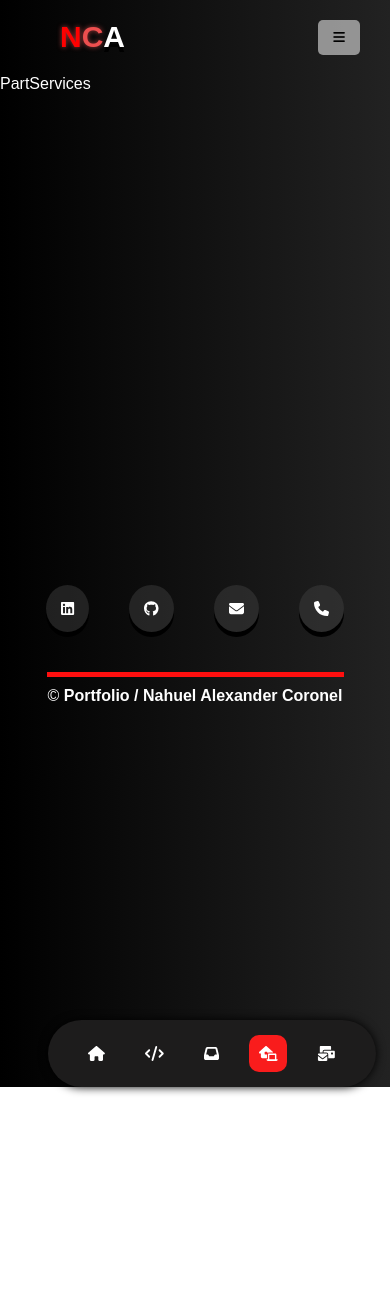
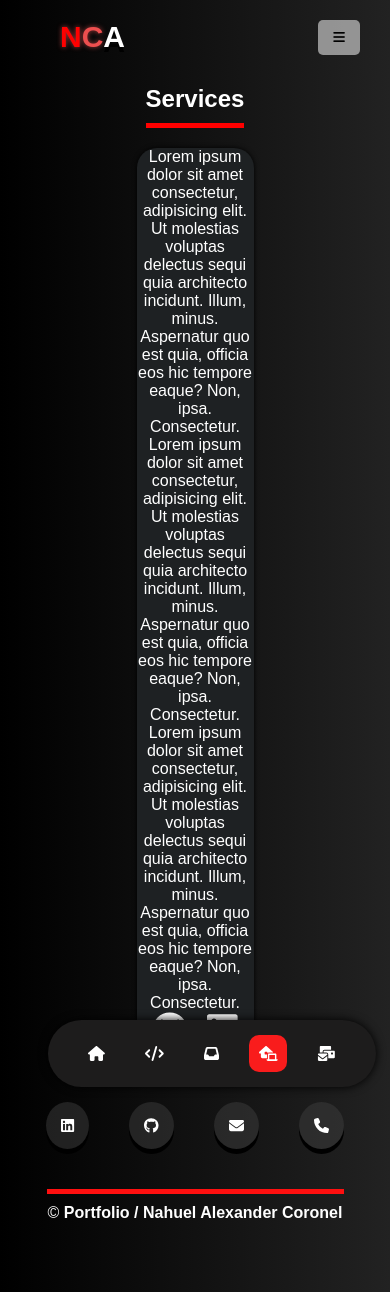
Before and after one commit to Nahuxc/Portfolio-NCA, a React (Vite) app: page /Services in a window 390 px wide. Before the commit the page ends 1087 px from the top, so only its background shows below. Built offline with nearby package versions, Linux system fonts and the light colour scheme.

Commit message:
updateResponsive

```diff
--- a/src/AppResponsive.css
+++ b/src/AppResponsive.css
@@ -8,7 +8,6 @@
 
     }
     .interfaz-nav .box-interfaz .active{
-
         box-shadow: none;
         font-family: sans-serif;
 
@@ -90,4 +89,27 @@
         width: 90%;
     }
 
+
+    .not-found-box .not-found .error{
+        font-size: 60px;
+    }
+
+
+    .not-found-box .not-found span{
+        font-size: 40px;
+    }
+
+    .not-found-box .error span{
+        font-size: 60px;
+    }
+
+    .not-found h2{
+        font-size: 15px;
+    }
+
+    .btn-back{
+        width: 100%;
+        font-size: 15px;
+    }
+
 }
--- a/src/Router/Routers.jsx
+++ b/src/Router/Routers.jsx
@@ -1,5 +1,5 @@
 import React from 'react'
-import {Routes, Route, BrowserRouter, NavLink, Navigate} from "react-router-dom"
+import {Routes, Route, BrowserRouter} from "react-router-dom"
 import Navbar from '../components/Navbar/Navbar'
 import Home from '../components/Home/Home'
 import Skills from "../components/Skills/Skills"
@@ -18,13 +18,13 @@ const Routers = () => {
       {/* CONTENIDO CENTRAL  */}
       <section className='content'>
         <Routes>
-            <Route path='/' element={<Navigate to="/Home"/>} />
+            <Route path='/' element={<Home/>} />
             <Route path='/Home' element={<Home/>} />
             <Route path='/Skills' element={<Skills/>} />
             <Route path='/Portfolio' element={<Portfolio/>} />
             <Route path='/Services' element={<PartServices/>} />
             <Route path='/Contact' element={<Contact/>} />
-              <Route path='*' element={<NotFound/>} />
+            <Route path='*' element={<NotFound/>} />
         </Routes>
       </section>
       {/* FOOTER  */}
--- a/src/components/Footer/Footer.css
+++ b/src/components/Footer/Footer.css
@@ -18,7 +18,7 @@
     background-color: #40404079;
     border-radius: 100%;
     padding: 15px;
-    box-shadow: 0 0 15px rgb(255, 9, 9);
+    box-shadow: 0 5px 0px rgb(0, 0, 0);
     margin: 10px 20px;
     color: white;
     transition: all 300ms;
--- a/src/components/Navbar/SubNavbar/SubNavbar.css
+++ b/src/components/Navbar/SubNavbar/SubNavbar.css
@@ -38,7 +38,7 @@
 
 
 .on{
-    top: 580px;
+    top: 600px;
     cursor: pointer;
     transition: all 500ms;
 }
--- /dev/null
+++ b/src/components/PartServices/PartServices.css
@@ -0,0 +1,43 @@
+.sect-services{
+    display: flex;
+    width: 100%;
+    flex-direction: column;
+    justify-content: center;
+    align-items: center;
+    min-height: 450px;
+}
+
+.sect-services .titleServices{
+    box-shadow: 0px 5px 0px   rgb(255, 0, 0);
+    line-height: 2;
+}
+
+.services{
+
+    display: flex;
+    justify-content: center;
+    align-items: center;
+    text-align: center;
+    flex-wrap: wrap;
+    width: 100%;
+
+}
+
+.box-services{
+    background-color: #1e2123;
+    width: 30%;
+    margin: 25px 15px;
+    padding: 0px 0px 20px 0px;
+    border-radius: 20px;
+    box-shadow: 0px 0px 5px   rgb(0, 0, 0);
+    animation: sliderRight 1s ease forwards;
+    transition: all 300ms;
+}
+
+.box-services .services-icons .linkedin-icon,
+.box-services .services-icons .github-icon{
+    margin: 0px 10px;
+    font-size: 35px;
+    text-decoration: none;
+    color: white;
+}
--- a/src/components/PartServices/PartServices.jsx
+++ b/src/components/PartServices/PartServices.jsx
@@ -1,8 +1,35 @@
 import React from 'react'
+import "./PartServices.css"
+import { Link } from 'react-router-dom'
+import { FontAwesomeIcon } from '@fortawesome/react-fontawesome'
+import { faGithub, faLinkedin,  } from '@fortawesome/free-brands-svg-icons'
+import { faCode } from '@fortawesome/free-solid-svg-icons'
 
 const PartServices = () => {
   return (
-    <div>PartServices</div>
+    <div>
+      <div className='sect-services'>
+        <h2 className='titleServices'>Services</h2>
+      <div className='services' >
+            <div className='box-services'>
+              <div className='services-titles'>
+                <FontAwesomeIcon to={faCode} />
+                <p>Lorem ipsum dolor sit amet consectetur, adipisicing elit. Ut molestias voluptas delectus sequi quia architecto incidunt. Illum, minus. Aspernatur quo est quia, officia eos hic tempore eaque? Non, ipsa. Consectetur.</p>
+              </div>
+              <div className='services-titles'>
+                <p>Lorem ipsum dolor sit amet consectetur, adipisicing elit. Ut molestias voluptas delectus sequi quia architecto incidunt. Illum, minus. Aspernatur quo est quia, officia eos hic tempore eaque? Non, ipsa. Consectetur.</p>
+              </div>
+              <div className='services-titles'>
+                <p>Lorem ipsum dolor sit amet consectetur, adipisicing elit. Ut molestias voluptas delectus sequi quia architecto incidunt. Illum, minus. Aspernatur quo est quia, officia eos hic tempore eaque? Non, ipsa. Consectetur.</p>
+              </div>
+                <div className='services-icons'>
+                  <Link target='_blank' to={"https://github.com/Nahuxc"} ><FontAwesomeIcon className='github-icon' icon={faGithub} /></Link>
+                  <Link target='_blank' to={"https://www.linkedin.com/in/nahuel-coronel-09a846229/"} ><FontAwesomeIcon className='linkedin-icon' icon={faLinkedin} /></Link>
+                </div>
+            </div>
+        </div>
+      </div>
+    </div>
   )
 }
 
```
